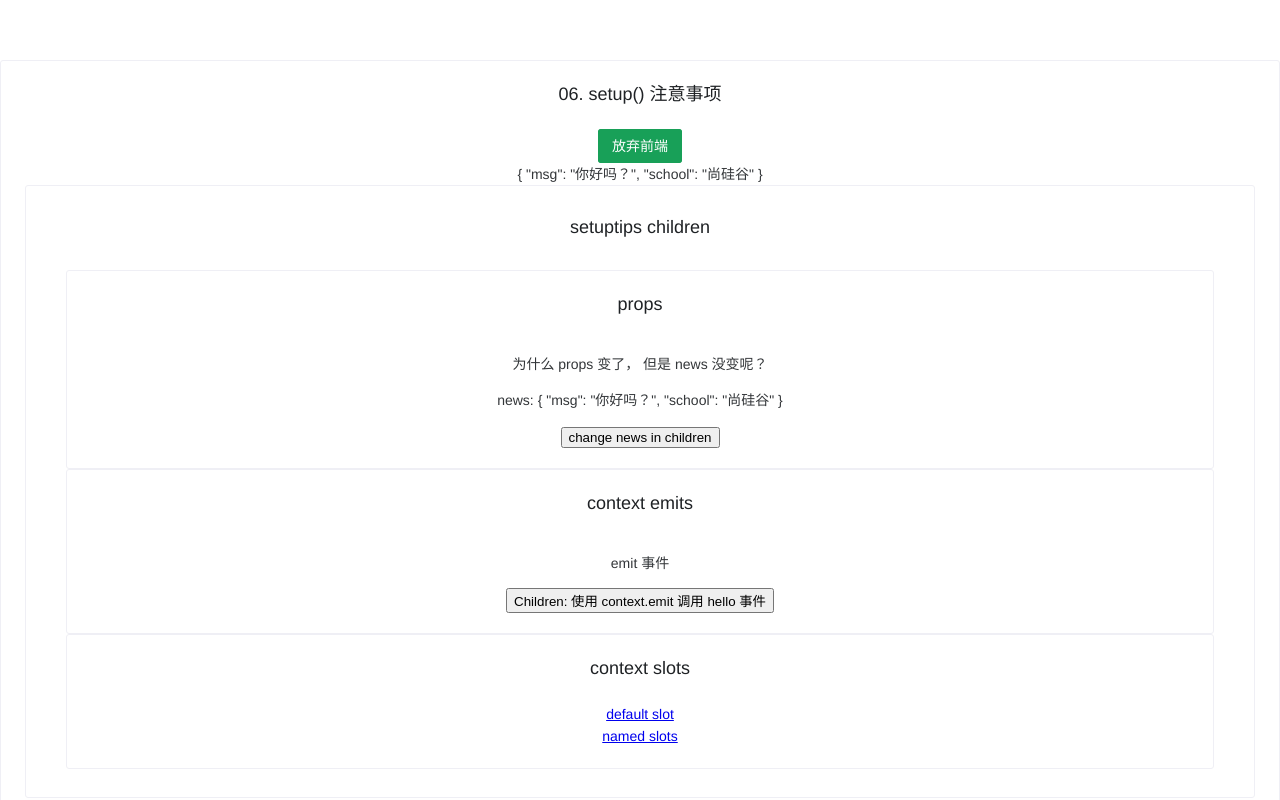
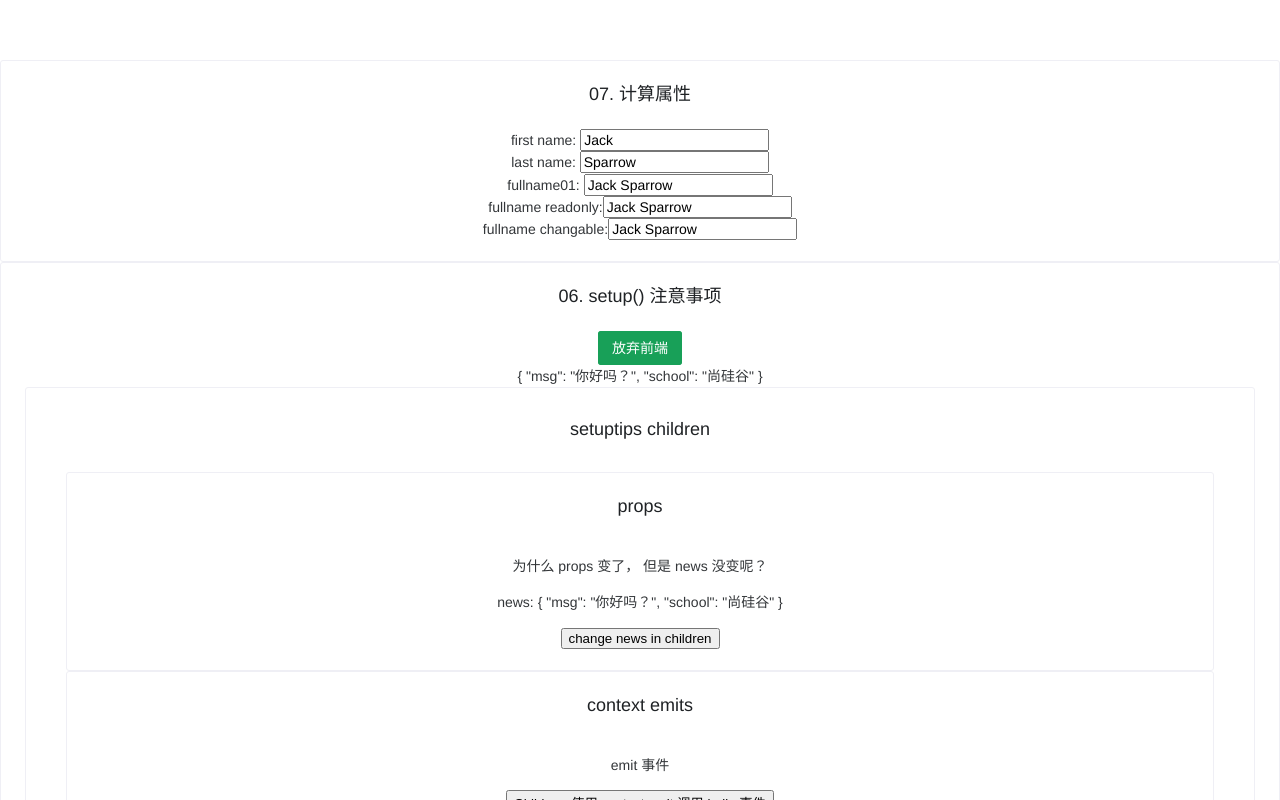
Before and after one commit to tangx/vue3-course, a Vue app: page / in a window 1280 px wide. Shown: the top 800 px of the page. Built offline with nearby package versions, Linux system fonts and the light colour scheme.

Commit message:
07 computed 计算属性

```diff
--- a/src/App.vue
+++ b/src/App.vue
@@ -1,4 +1,5 @@
 <template>
+  <computed />
   <setup-tips />
   <vue-3-reaction />
   <reactive-function />
@@ -6,6 +7,7 @@
 </template>
 
 <script lang="ts">
+import Computed from "./components/07_computed/Computed.vue";
 import SetupTips from "./components/06_SetupTips/SetupTips.vue";
 import Vue3Reaction from "./components/04_Vue3Reaction/Vue3Reaction.vue";
 import ReactiveFunction from "./components/03_ReactiveFunction/ReactiveFunction.vue";
@@ -14,6 +16,7 @@ import RefFunction from "./components/02_RefFunction/RefFunction.vue";
 export default {
   name: "App",
   components: {
+    Computed,
     SetupTips,
     Vue3Reaction,
     ReactiveFunction,
--- /dev/null
+++ b/src/components/07_computed/Computed.vue
@@ -0,0 +1,61 @@
+<template>
+  <n-card title="07. 计算属性">
+    <div>
+      first name: <input type="text" v-model="person.firstName" />
+      <br />
+      last name: <input type="text" v-model="person.lastName" />
+      <br />
+      fullname01:
+      <input type="text" v-model="person.fullname01" />
+    </div>
+    <div>
+      fullname readonly:<input type="text" v-model="fullnameReadonly" />
+      <br />
+      fullname changable:<input type="text" v-model="fullnameChangeable" />
+    </div>
+  </n-card>
+</template>
+
+<script lang="ts">
+import { computed, reactive } from "vue";
+export default {
+  name: "Computed",
+  components: {},
+  setup() {
+    let person = reactive({
+      firstName: "Jack",
+      lastName: "Sparrow",
+      fullname01: "",
+    });
+
+    // //  计算属性简单写法， 只有 get。 readonly
+    let fullnameReadonly = computed(() => {
+      return person.firstName + " " + person.lastName;
+    });
+
+    // 虽然成功赋值了， 但是不能计算计算
+    person.fullname01 = computed(() => {
+      return person.firstName + " " + person.lastName;
+    }).value;
+
+    // //  计算属性完整写法， get / set
+    let fullnameChangeable = computed({
+      get() {
+        return person.firstName + " " + person.lastName;
+      },
+      set(value: string) {
+        const nameArr = value.split(" ");
+        person.firstName = nameArr[0];
+        person.lastName = nameArr[1];
+      },
+    });
+
+    // 返回
+    return {
+      person,
+      fullnameReadonly,
+      fullnameChangeable,
+    };
+  },
+};
+</script>
```
